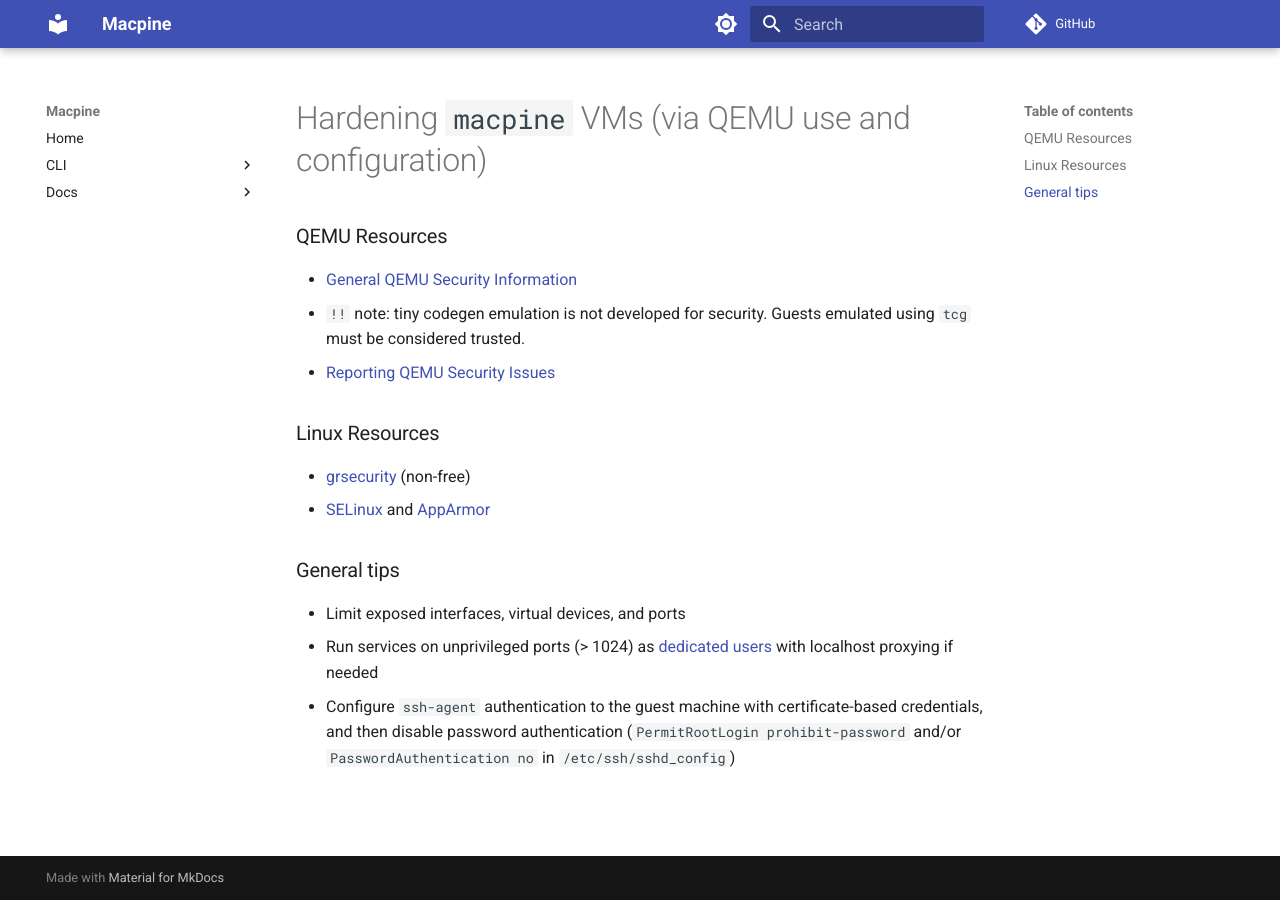
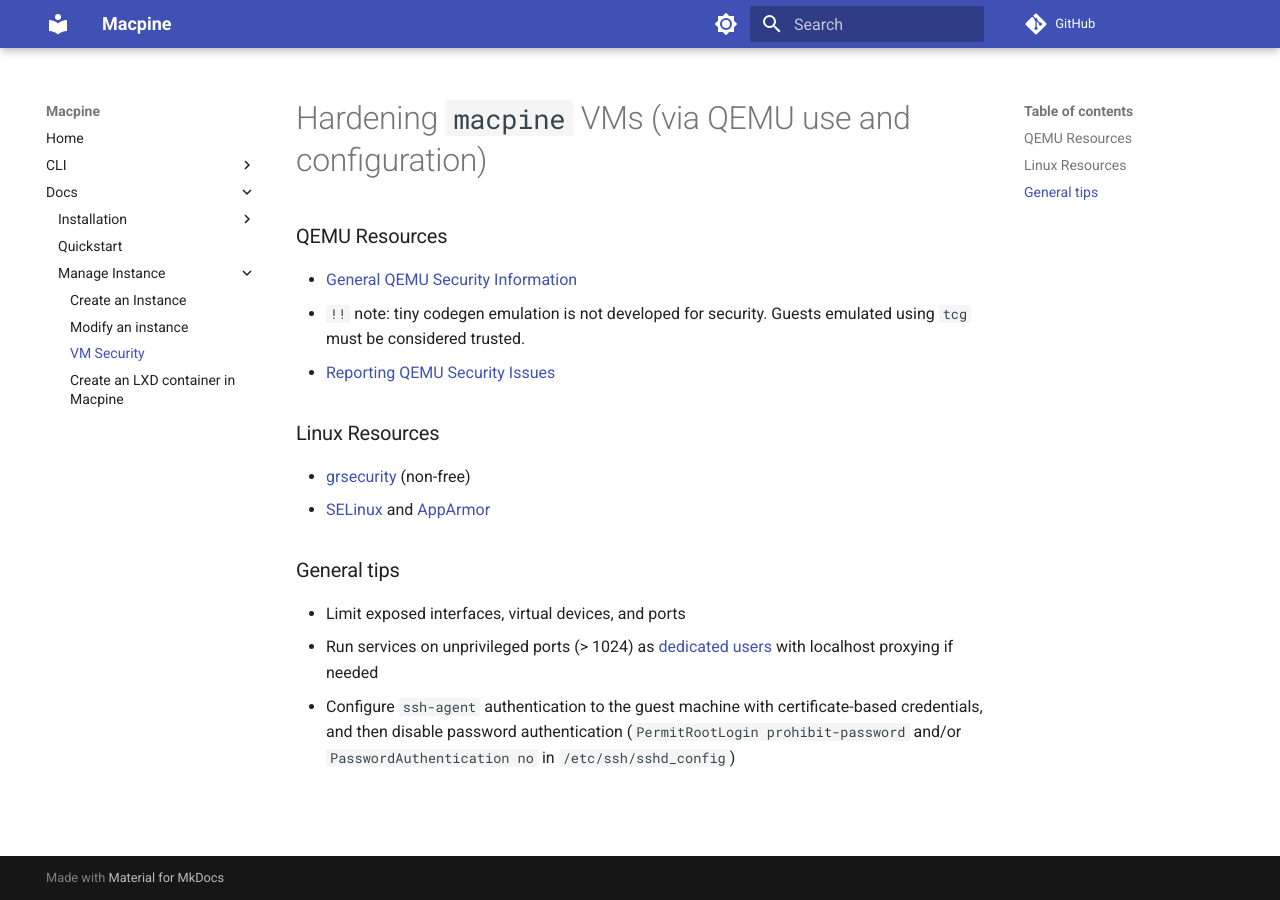
Before and after one commit to beringresearch/macpine, an MkDocs documentation site: the page built from docs/docs/hardening.md, in a window 1280 px wide. Built offline with MkDocs 1.6.1 and Material for MkDocs 9.7.7, drawn with Linux system fonts in a browser that asks for light colours; comment, search, counter and statistics services are not loaded.

```diff
--- a/docs/mkdocs.yml
+++ b/docs/mkdocs.yml
@@ -24,6 +24,7 @@
     - Manage Instance:
       - Create an Instance: create_instance.md
       - Modify an instance: modify_instance.md
+      - VM Security: hardening.md
       - Create an LXD container in Macpine: lxd_macpine.md
 
  #theme: material
```
